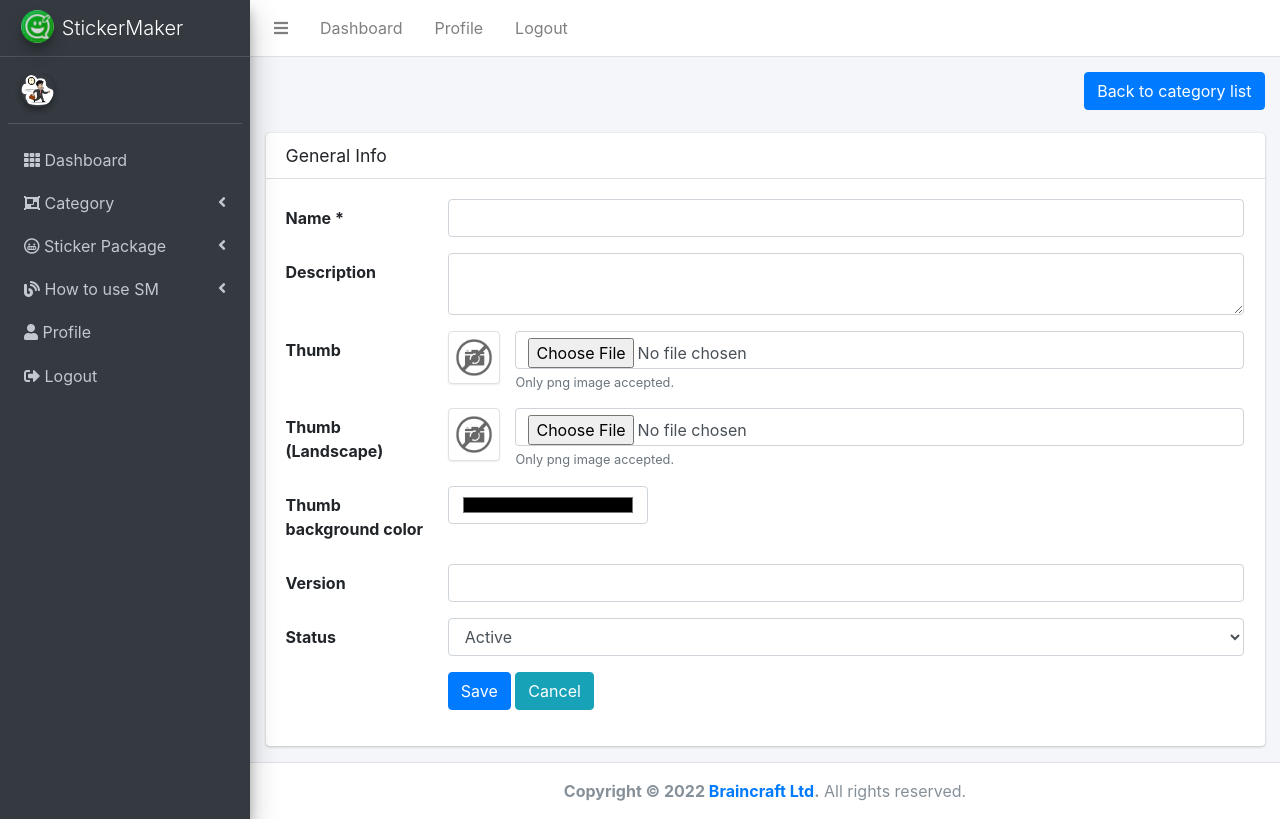
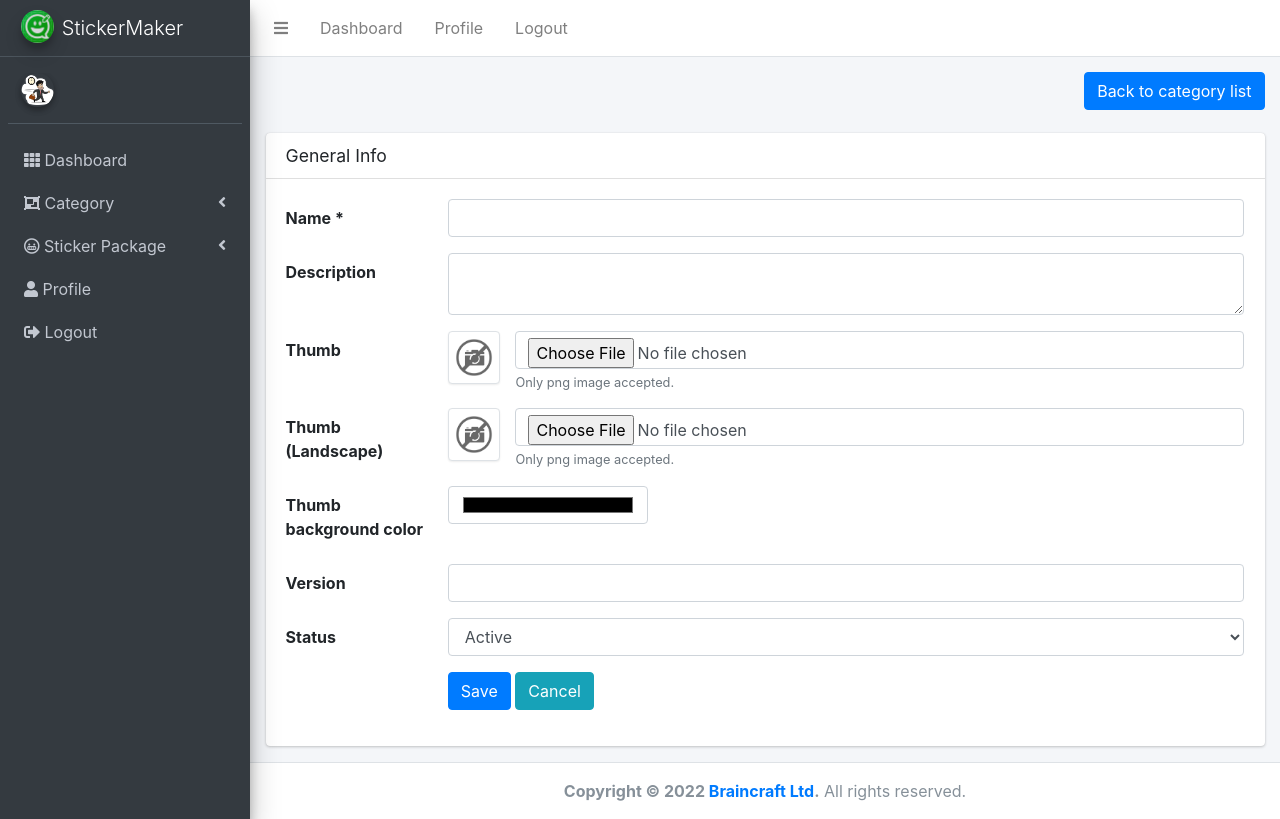
Before and after one commit to kajem/sticker-maker-ios, a Laravel app: template resources/views/admin/category/form.blade.php in a window 1280 px wide. Run offline with Laravel 8, Linux system fonts and the light colour scheme; the template is opened without the code that fills it, so the values that code supplies are empty; settings files or empty folders that the repository lacks are supplied; some libraries are stand-ins or nearby versions.

Commit message:
version auto increment and remove extra menu from sidebar

```diff
--- a/resources/views/admin/category/form.blade.php
+++ b/resources/views/admin/category/form.blade.php
@@ -107,7 +107,7 @@
                                     <div class="col-sm-10">
                                         <input type="number" class="form-control @error('version') is-invalid @enderror"
                                                id="version" name="version"
-                                               value="{{!empty($category->version) ? $category->version : old('version')}}">
+                                               value="{{!empty($category->version) ? ($category->version + 1) : old('version')}}">
                                         @error('version')
                                         <div class="invalid-feedback">{{ $message }}</div>
                                         @enderror
--- a/resources/views/admin/common/sidebar.blade.php
+++ b/resources/views/admin/common/sidebar.blade.php
@@ -84,13 +84,6 @@
                                 <p>Sort 2</p>
                             </a>
                         </li>
-{{--                        <li class="nav-item">--}}
-{{--                            <a href="{{url('/category/22')}}"--}}
-{{--                               class="nav-link {{ Request::is('category/22') ? 'active' : '' }}">--}}
-{{--                                <i class="far fa-smile-wink"></i>--}}
-{{--                                <p>Emoji</p>--}}
-{{--                            </a>--}}
-{{--                        </li>--}}
                         <li class="nav-item">
                             <a href="{{url('/category/add')}}"
                                class="nav-link {{ Request::is('category/add') ? 'active' : '' }}">
@@ -131,41 +124,9 @@
                                 <p>Search Keywords</p>
                             </a>
                         </li>
-                        <li class="nav-item">
-                            <a href="{{url('/item/website-home-sticker-packages')}}"
-                               class="nav-link {{ Request::is('item/website-home-sticker-packages') ? 'active' : '' }}">
-                               <i class="fas fa-surprise"></i>
-                                <p>Website home packages</p>
-                            </a>
-                        </li>
                     </ul>
                 </li>
-                <!--Post Menu-->
-                <li class="nav-item has-treeview {{ Request::is('post/how-to-use-sm/*') ? 'menu-open' : '' }}">
-                    <a href="#" class="nav-link ">
-                        <i class="fas fa-blog"></i>
-                        <p>
-                            How to use SM
-                            <i class="right fas fa-angle-left"></i>
-                        </p>
-                    </a>
-                    <ul class="nav nav-treeview">
-                        <li class="nav-item">
-                            <a href="{{url('post/how-to-use-sm/list')}}"
-                               class="nav-link {{ Request::is('post/how-to-use-sm/list') ? 'active' : '' }}">
-                                <i class="fas fa-list"></i>
-                                <p>List</p>
-                            </a>
-                        </li>
-                        <li class="nav-item">
-                            <a href="{{url('/post/how-to-use-sm/add')}}"
-                               class="nav-link {{ Request::is('post/how-to-use-sm/add') ? 'active' : '' }}">
-                                <i class="fas fa-plus"></i>
-                                <p>Add New</p>
-                            </a>
-                        </li>
-                    </ul>
-                </li>
+
                 <!--Static Value Menu-->
                 @if( auth()->user()->id == 1 )
                 <li class="nav-item">
```
